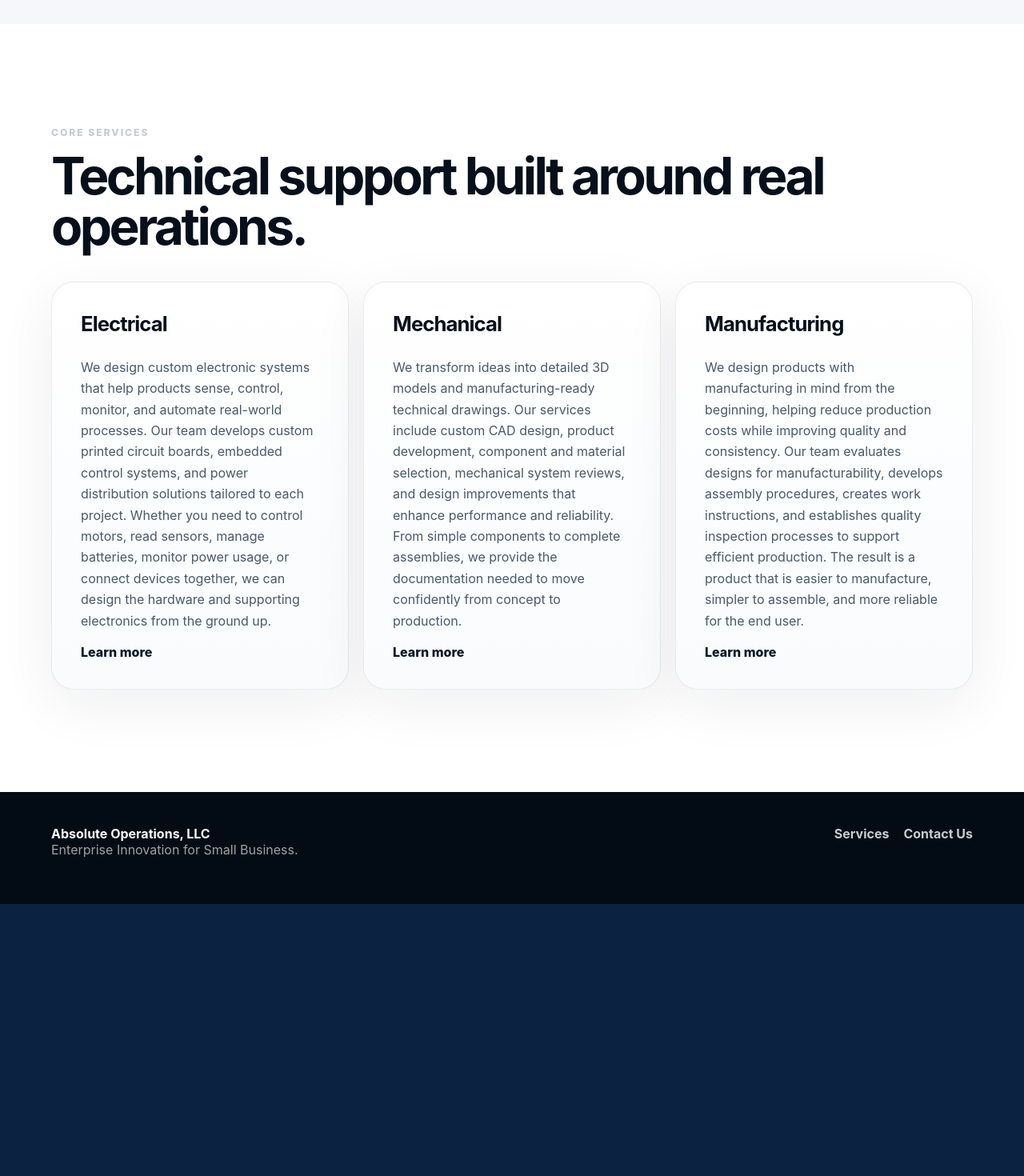
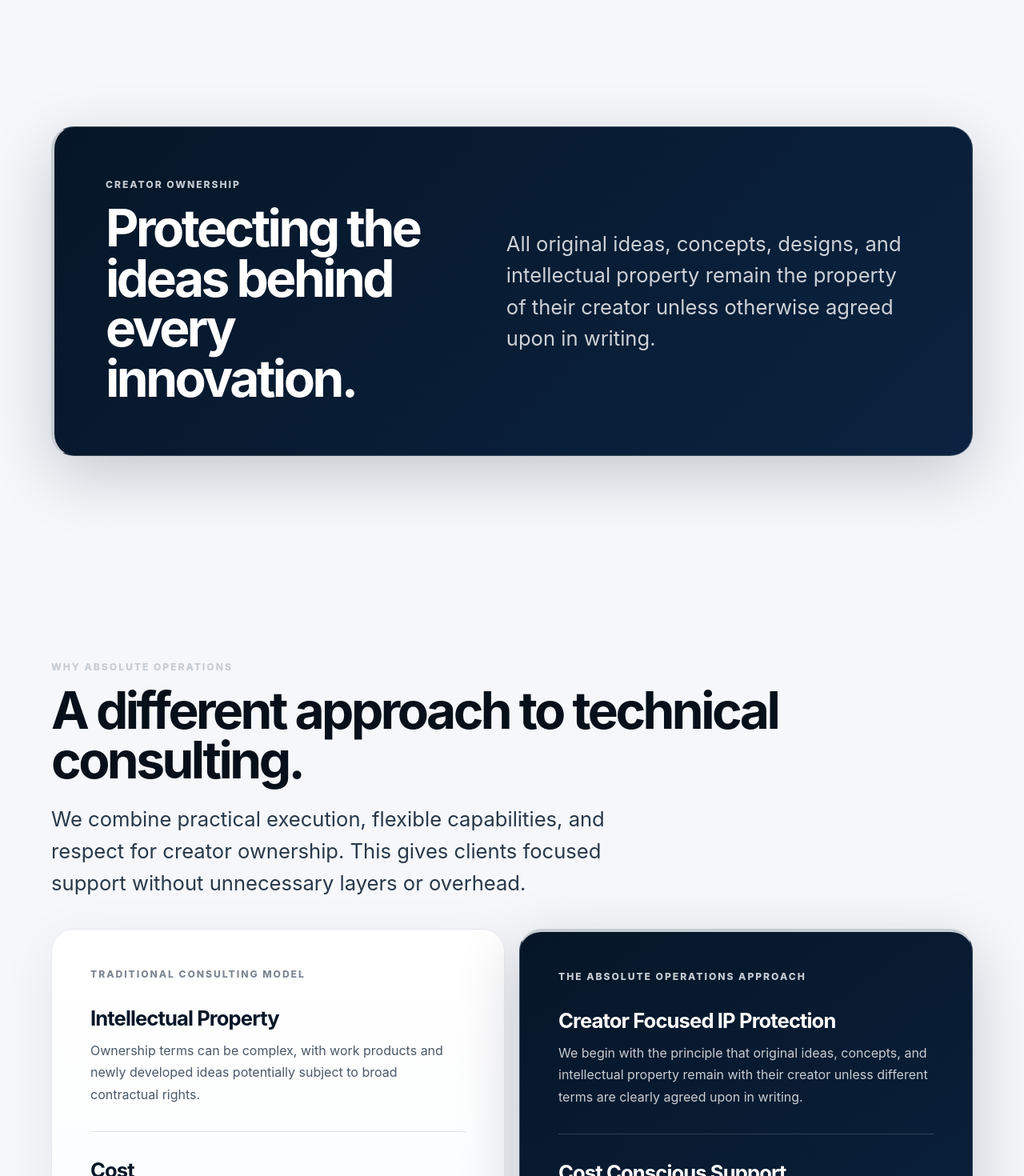
Before and after one commit to AdamAO26/absolute-operations-website, a React (Vite) app in the folder absolute-operations-website/: page / in a window 1280 px wide. Shown: the part 1330-2800 px from the top of the page at 80% size. Before the commit the page ends 2460 px from the top, so only its background shows below. Built offline with nearby package versions, Linux system fonts and the light colour scheme.

Commit message:
Add ownership and consulting comparison sections

```diff
--- a/absolute-operations-website/src/pages/Home.jsx
+++ b/absolute-operations-website/src/pages/Home.jsx
@@ -22,9 +22,112 @@ export default function Home() {
           <p className="eyebrow">Mission</p>
           <h2>Bringing advanced technology within reach.</h2>
         </Reveal>
+
         <Reveal delay={100}>
           <p className="large-copy">{company.mission}</p>
         </Reveal>
+      </section>
+
+      <section className="section ownership-section">
+        <Reveal>
+          <div className="ownership-card">
+            <div className="ownership-heading">
+              <p className="eyebrow">Creator Ownership</p>
+              <h2>Protecting the ideas behind every innovation.</h2>
+            </div>
+
+            <div className="ownership-copy">
+              <p className="large-copy">
+                All original ideas, concepts, designs, and intellectual property
+                remain the property of their creator unless otherwise agreed
+                upon in writing.
+              </p>
+            </div>
+          </div>
+        </Reveal>
+      </section>
+
+      <section className="section comparison-section">
+        <Reveal>
+          <p className="eyebrow">Why Absolute Operations</p>
+          <h2>A different approach to technical consulting.</h2>
+
+          <p className="large-copy comparison-intro">
+            We combine practical execution, flexible capabilities, and respect
+            for creator ownership. This gives clients focused support without
+            unnecessary layers or overhead.
+          </p>
+        </Reveal>
+
+        <div className="comparison-grid">
+          <Reveal delay={80}>
+            <article className="comparison-card comparison-card-muted">
+              <p className="comparison-label">
+                Traditional Consulting Model
+              </p>
+
+              <div className="comparison-item">
+                <h3>Intellectual Property</h3>
+                <p>
+                  Ownership terms can be complex, with work products and newly
+                  developed ideas potentially subject to broad contractual
+                  rights.
+                </p>
+              </div>
+
+              <div className="comparison-item">
+                <h3>Cost</h3>
+                <p>
+                  Larger teams, multiple management layers, and standardized
+                  processes can add overhead to an engagement.
+                </p>
+              </div>
+
+              <div className="comparison-item">
+                <h3>Range of Capabilities</h3>
+                <p>
+                  Services may be divided among specialized departments,
+                  vendors, or separate consulting engagements.
+                </p>
+              </div>
+            </article>
+          </Reveal>
+
+          <Reveal delay={160}>
+            <article className="comparison-card comparison-card-featured">
+              <p className="comparison-label">
+                The Absolute Operations Approach
+              </p>
+
+              <div className="comparison-item">
+                <h3>Creator Focused IP Protection</h3>
+                <p>
+                  We begin with the principle that original ideas, concepts,
+                  and intellectual property remain with their creator unless
+                  different terms are clearly agreed upon in writing.
+                </p>
+              </div>
+
+              <div className="comparison-item">
+                <h3>Cost Conscious Support</h3>
+                <p>
+                  Our direct and adaptable working model focuses resources on
+                  the technical work that moves the project forward.
+                </p>
+              </div>
+
+              <div className="comparison-item">
+                <h3>Dynamic Range of Capabilities</h3>
+                <p>
+                  Electrical, mechanical, manufacturing, and operational
+                  experience come together in one flexible resource. We support
+                  projects from early concepts through implementation and real
+                  world operation.
+                </p>
+              </div>
+            </article>
+          </Reveal>
+        </div>
       </section>
 
       <section className="section card-section">
@@ -35,7 +138,11 @@ export default function Home() {
 
         <div className="service-grid">
           {services.map((service, index) => (
-            <ServiceCard key={service.title} service={service} delay={index * 80} />
+            <ServiceCard
+              key={service.title}
+              service={service}
+              delay={index * 80}
+            />
           ))}
         </div>
       </section>
--- a/absolute-operations-website/src/styles.css
+++ b/absolute-operations-website/src/styles.css
@@ -331,6 +331,154 @@ h3 {
   letter-spacing: 0.01em;
   border: 1px solid transparent;
   transition: transform 180ms ease, background 180ms ease, border 180ms ease;
+}
+.ownership-section {
+  padding-top: clamp(48px, 7vw, 90px);
+  background: var(--off-white);
+}
+
+.ownership-card {
+  display: grid;
+  grid-template-columns: minmax(0, 0.9fr) minmax(0, 1.1fr);
+  gap: clamp(30px, 6vw, 90px);
+  align-items: center;
+  padding: clamp(32px, 5vw, 64px);
+  color: var(--white);
+  background:
+    linear-gradient(
+      135deg,
+      var(--navy) 0%,
+      var(--navy-soft) 100%
+    );
+  border: 1px solid rgba(198, 204, 211, 0.28);
+  border-left: 4px solid var(--silver);
+  border-radius: 28px;
+  box-shadow: var(--shadow);
+}
+
+.ownership-card .eyebrow {
+  color: var(--silver);
+}
+
+.ownership-heading h2 {
+  margin-bottom: 0;
+}
+
+.ownership-copy {
+  display: flex;
+  align-items: center;
+}
+
+.ownership-copy .large-copy {
+  margin: 0;
+  color: rgba(255, 255, 255, 0.8);
+}
+
+.comparison-section {
+  display: block;
+  background: var(--white);
+}
+
+.comparison-intro {
+  max-width: 760px;
+  margin-top: 1.25rem;
+  color: #4a5968;
+}
+
+.comparison-grid {
+  display: grid;
+  grid-template-columns: repeat(2, minmax(0, 1fr));
+  gap: 18px;
+  margin-top: 38px;
+}
+
+.comparison-grid > .reveal {
+  height: 100%;
+}
+
+.comparison-card {
+  height: 100%;
+  padding: clamp(28px, 4vw, 48px);
+  border-radius: 28px;
+}
+
+.comparison-card-muted {
+  color: var(--navy);
+  background:
+    linear-gradient(
+      180deg,
+      var(--white),
+      #f9fbfd
+    );
+  border: 1px solid rgba(6, 22, 40, 0.08);
+  box-shadow: 0 18px 70px rgba(6, 22, 40, 0.07);
+}
+
+.comparison-card-featured {
+  color: var(--white);
+  background:
+    linear-gradient(
+      145deg,
+      var(--navy),
+      var(--navy-soft)
+    );
+  border: 1px solid rgba(198, 204, 211, 0.28);
+  border-top: 4px solid var(--silver);
+  box-shadow: var(--shadow);
+}
+
+.comparison-label {
+  margin: 0 0 2rem;
+  font-size: 0.76rem;
+  font-weight: 800;
+  letter-spacing: 0.16em;
+  text-transform: uppercase;
+}
+
+.comparison-card-muted .comparison-label {
+  color: var(--silver-dark);
+}
+
+.comparison-card-featured .comparison-label {
+  color: var(--silver);
+}
+
+.comparison-item + .comparison-item {
+  margin-top: 2rem;
+  padding-top: 2rem;
+  border-top: 1px solid rgba(6, 22, 40, 0.1);
+}
+
+.comparison-card-featured .comparison-item + .comparison-item {
+  border-top-color: rgba(198, 204, 211, 0.22);
+}
+
+.comparison-item h3 {
+  margin: 0 0 0.75rem;
+}
+
+.comparison-item p {
+  margin: 0;
+  line-height: 1.7;
+}
+
+.comparison-card-muted .comparison-item p {
+  color: #4a5968;
+}
+
+.comparison-card-featured .comparison-item p {
+  color: rgba(255, 255, 255, 0.78);
+}
+
+@media (max-width: 768px) {
+  .ownership-card,
+  .comparison-grid {
+    grid-template-columns: 1fr;
+  }
+
+  .ownership-card {
+    gap: 1.5rem;
+  }
 }
 
 .button:hover { transform: translateY(-2px); }
```
